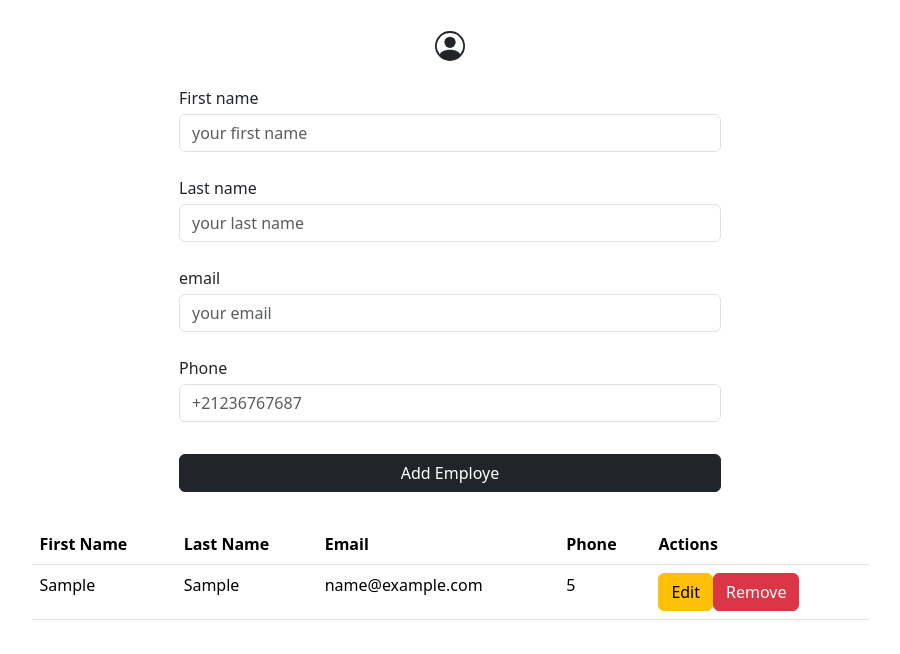
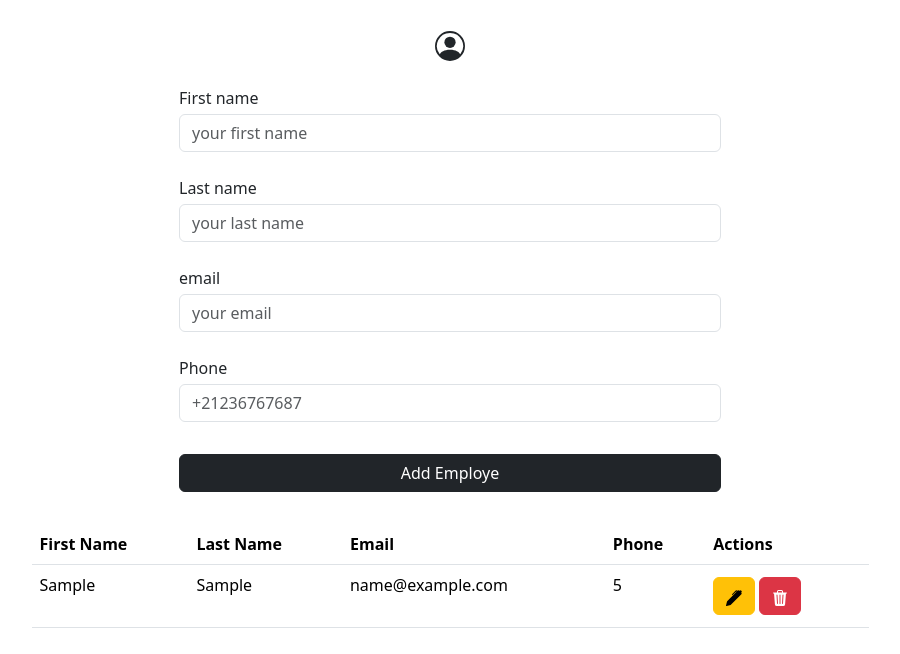
Before and after one commit to Abdessamad7687/react-employes-crud, a React (Create React App) app: page / in a window 1280 px wide. Both pictures are taken after typing "Sample", "Sample", "name@example.com", "5" into the empty fields and a click on the button "Add Employe". Shown: the top 654 px of the page, without its empty margins (190-1090 px from the left). Built offline with nearby package versions, Linux system fonts and the light colour scheme.

Commit message:
employes-crud

```diff
--- a/package.json
+++ b/package.json
@@ -8,6 +8,7 @@
     "@testing-library/user-event": "^13.5.0",
     "react": "^18.2.0",
     "react-dom": "^18.2.0",
+    "react-icons": "^4.8.0",
     "react-scripts": "5.0.1"
   },
   "scripts": {
--- a/src/App.jsx
+++ b/src/App.jsx
@@ -3,6 +3,7 @@ import Title from "./components/Title"
 import LabelForm from './components/LabelForm'
 import { useState } from 'react'
 // import { Routes, Route } from "react-router-dom";
+import {BsTrash3Fill, BsPenFill} from "react-icons/bs"
 
 const App = () => {
   const [Employes, setEmployes] = useState([])
@@ -147,9 +148,9 @@ const App = () => {
                 <td>{Employe.email}</td>
                 <td>{Employe.phone}</td>
                 <td>
-                  <button className="btn btn-warning">Edit</button>
+                  <button className="btn btn-warning"><BsPenFill /></button>
 
-                  <button className="btn btn-danger"  onClick={() => deleteEmploye(Employe.id)}>Remove</button>
+                  <button className="btn btn-danger m-1"  onClick={() => deleteEmploye(Employe.id)}><BsTrash3Fill /></button>
                 </td>
               </tr>
             ))
```
Also changed, not shown: 1 other file (tests, documents, lock files or other folders).
